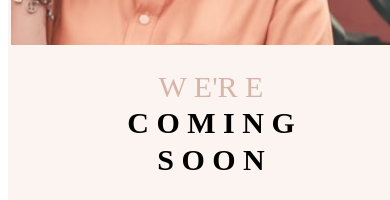
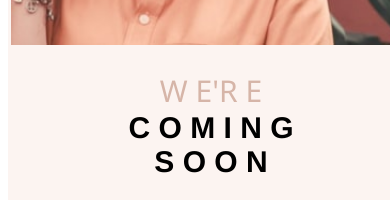
Before and after one commit to TemoshoS/base-apparel-coming-soon, a plain HTML site: page mobile.html in a window 390 px wide. Shown: the part 274-474 px from the top of the page. Drawn offline with Linux system fonts and the light colour scheme.

Commit message:
Update mobile.html

```diff
--- a/mobile.html
+++ b/mobile.html
@@ -30,7 +30,7 @@
            </tr>
            <tr>
                <td style="text-align: center;">
-                  <h1><span><div style="color: #d6b5a8;font-weight:100;">W e'r e </div> C o m i n g </br> S o o n </span></h1>
+                  <h1><span><div style="color: #d6b5a8;font-weight:100;font-family:'Segoe UI', Tahoma, Geneva, Verdana, sans-serif;">W e'r e </div> <div style="font-family:'Franklin Gothic Medium', 'Arial Narrow', Arial, sans-serif;">C o m i n g </br> S o o n </div></span></h1>
 
                   <p style="color: #d6b5a8;">Hello fellow shoppers! We're currently building </br> our new fashion store.
                     Add your email below to </br> stay up-to-date with announcements and our </br> launch deals.</p>
```
